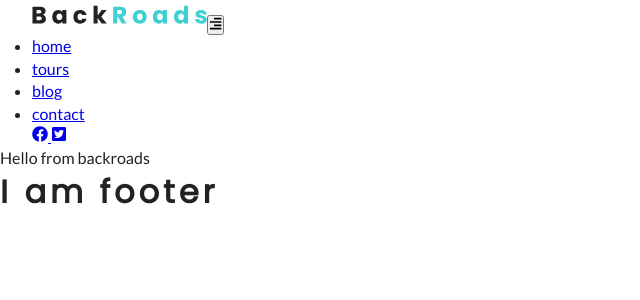
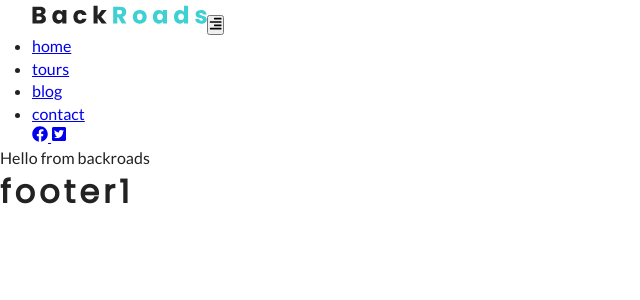
Before and after one commit to horaleon1/backroads, a Gatsby app: page / in a window 1280 px wide. Shown: the top 300 px of the page, without its empty margins (0-640 px from the left). Built offline with nearby package versions, Linux system fonts and the light colour scheme.

Commit message:
a few changes

```diff
--- a/src/components/Footer.js
+++ b/src/components/Footer.js
@@ -2,9 +2,9 @@ import React from 'react'
 
 const Footer = () => {
   return (
+
     <div>
-      <h1>I am footer</h1>
-
+      <h1>footer1</h1>
     </div>
   )
 }
--- a/src/components/Layout.js
+++ b/src/components/Layout.js
@@ -1,14 +1,16 @@
 import React from 'react'
+import ReactDOM from 'react-dom'
 import Navbar from './Navbar';
 import Footer from './Footer';
 import './layout.css'
 
-const Layout = ({ children }) => {
+const Layout = ( { children } ) => {
+
   return (
     <>
       <Navbar />
       {children}
-      <Footer />
+      <Footer mensaje="Hola mensaje"/>
     </>
   )
 }
--- a/src/pages/index.js
+++ b/src/pages/index.js
@@ -7,10 +7,8 @@ export default () => (
 
   <Layout>
      {/* <Link to="/blog/">blog page </Link> */}
-
      <div>
        Hello from backroads
-
      </div>
 
   </Layout>
```
Also changed, not shown: package.json (+4 -4 lines), 1 other file (tests, documents, lock files or other folders).
